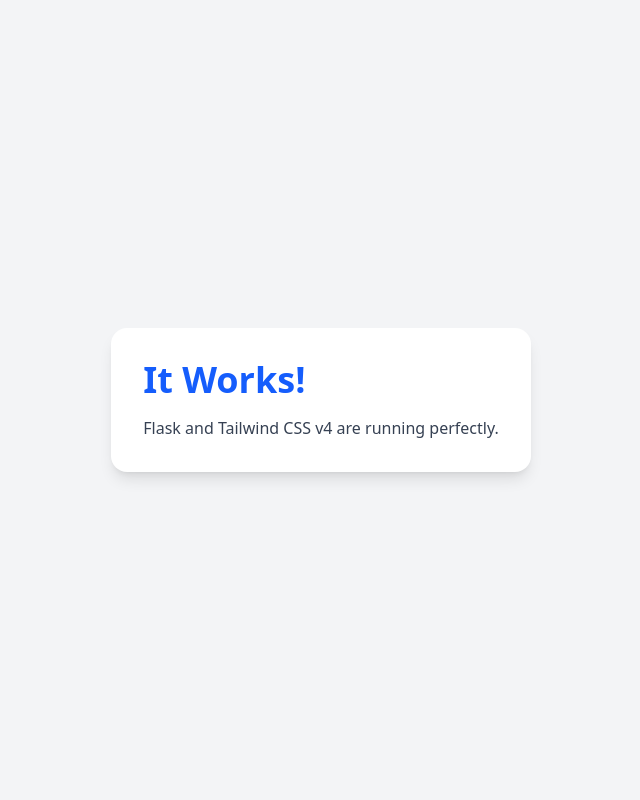
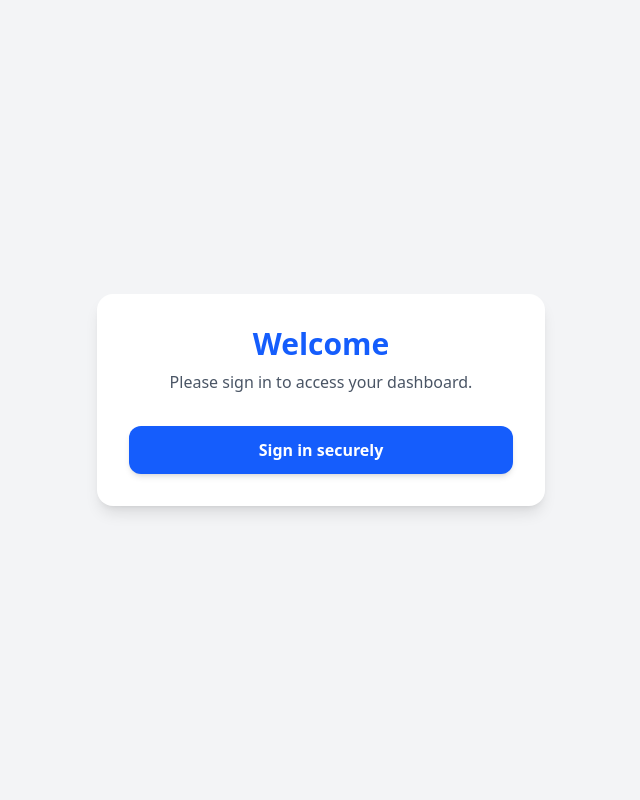
Before and after one commit to gmbcode/UI_NSVIF, a Flask app: page / in a window 1280 px wide. Shown: the whole page, without its empty margins (319-959 px from the left). Run offline with Flask 3, Linux system fonts and the light colour scheme.

Commit message:
Added basic Log_to based auth

```diff
--- a/main.py
+++ b/main.py
@@ -1,10 +1,35 @@
+# main.py
+import os
 from flask import Flask, render_template
+from dotenv import load_dotenv
+from auth import auth_bp, get_logto_client
+
+# Load variables from .env
+load_dotenv()
 
 app = Flask(__name__)
+# Flask requires a secret key to securely sign the session cookie
+app.secret_key = os.environ.get("FLASK_SECRET_KEY")
+
+# Register the authentication blueprint (routes will be prefixed with /auth)
+app.register_blueprint(auth_bp, url_prefix="/auth")
+
 
 @app.route('/')
-def home():
-    return render_template('index.html')
+async def home():
+    client = get_logto_client()
+    is_authenticated = client.isAuthenticated()
+
+    user_info = None
+    if is_authenticated:
+        # fetchUserInfo fetches profile details (like email/name) from Logto
+        try:
+            user_info = await client.fetchUserInfo()
+        except Exception as e:
+            print(f"Failed to fetch user info: {e}")
+
+    return render_template('index.html', is_authenticated=is_authenticated, user=user_info)
+
 
 if __name__ == '__main__':
     app.run(debug=True)
--- a/static/css/main.css
+++ b/static/css/main.css
@@ -7,15 +7,31 @@
     'Noto Color Emoji';
     --font-mono: ui-monospace, SFMono-Regular, Menlo, Monaco, Consolas, 'Liberation Mono', 'Courier New',
     monospace;
+    --color-red-500: oklch(63.7% 0.237 25.331);
+    --color-blue-100: oklch(93.2% 0.032 255.585);
     --color-blue-600: oklch(54.6% 0.245 262.881);
+    --color-blue-700: oklch(48.8% 0.243 264.376);
     --color-gray-100: oklch(96.7% 0.003 264.542);
+    --color-gray-200: oklch(92.8% 0.006 264.531);
+    --color-gray-500: oklch(55.1% 0.027 264.364);
+    --color-gray-600: oklch(44.6% 0.03 256.802);
     --color-gray-700: oklch(37.3% 0.034 259.733);
+    --color-gray-800: oklch(27.8% 0.033 256.848);
     --color-white: #fff;
     --spacing: 0.25rem;
+    --container-md: 28rem;
+    --text-2xl: 1.5rem;
+    --text-2xl--line-height: calc(2 / 1.5);
+    --text-3xl: 1.875rem;
+    --text-3xl--line-height: calc(2.25 / 1.875);
     --text-4xl: 2.25rem;
     --text-4xl--line-height: calc(2.5 / 2.25);
+    --font-weight-semibold: 600;
     --font-weight-bold: 700;
+    --radius-xl: 0.75rem;
     --radius-2xl: 1rem;
+    --default-transition-duration: 150ms;
+    --default-transition-timing-function: cubic-bezier(0.4, 0, 0.2, 1);
     --default-font-family: var(--font-sans);
     --default-mono-font-family: var(--font-mono);
   }
@@ -169,11 +185,29 @@
   }
 }
 @layer utilities {
+  .absolute {
+    position: absolute;
+  }
   .static {
     position: static;
   }
+  .mx-4 {
+    margin-inline: calc(var(--spacing) * 4);
+  }
+  .mx-auto {
+    margin-inline: auto;
+  }
+  .mb-2 {
+    margin-bottom: calc(var(--spacing) * 2);
+  }
   .mb-4 {
     margin-bottom: calc(var(--spacing) * 4);
+  }
+  .mb-6 {
+    margin-bottom: calc(var(--spacing) * 6);
+  }
+  .mb-8 {
+    margin-bottom: calc(var(--spacing) * 8);
   }
   .block {
     display: block;
@@ -181,8 +215,20 @@
   .flex {
     display: flex;
   }
+  .h-16 {
+    height: calc(var(--spacing) * 16);
+  }
   .h-screen {
     height: 100vh;
+  }
+  .w-16 {
+    width: calc(var(--spacing) * 16);
+  }
+  .w-full {
+    width: 100%;
+  }
+  .max-w-md {
+    max-width: var(--container-md);
   }
   .items-center {
     align-items: center;
@@ -190,11 +236,31 @@
   .justify-center {
     justify-content: center;
   }
+  .truncate {
+    overflow: hidden;
+    text-overflow: ellipsis;
+    white-space: nowrap;
+  }
   .rounded-2xl {
     border-radius: var(--radius-2xl);
   }
+  .rounded-full {
+    border-radius: calc(infinity * 1px);
+  }
+  .rounded-xl {
+    border-radius: var(--radius-xl);
+  }
+  .bg-blue-100 {
+    background-color: var(--color-blue-100);
+  }
+  .bg-blue-600 {
+    background-color: var(--color-blue-600);
+  }
   .bg-gray-100 {
     background-color: var(--color-gray-100);
+  }
+  .bg-gray-200 {
+    background-color: var(--color-gray-200);
   }
   .bg-white {
     background-color: var(--color-white);
@@ -202,23 +268,83 @@
   .p-8 {
     padding: calc(var(--spacing) * 8);
   }
-  .text-4xl {
-    font-size: var(--text-4xl);
-    line-height: var(--tw-leading, var(--text-4xl--line-height));
+  .px-4 {
+    padding-inline: calc(var(--spacing) * 4);
+  }
+  .py-3 {
+    padding-block: calc(var(--spacing) * 3);
+  }
+  .text-center {
+    text-align: center;
+  }
+  .text-2xl {
+    font-size: var(--text-2xl);
+    line-height: var(--tw-leading, var(--text-2xl--line-height));
+  }
+  .text-3xl {
+    font-size: var(--text-3xl);
+    line-height: var(--tw-leading, var(--text-3xl--line-height));
   }
   .font-bold {
     --tw-font-weight: var(--font-weight-bold);
     font-weight: var(--font-weight-bold);
   }
+  .font-semibold {
+    --tw-font-weight: var(--font-weight-semibold);
+    font-weight: var(--font-weight-semibold);
+  }
   .text-blue-600 {
     color: var(--color-blue-600);
   }
-  .text-gray-700 {
-    color: var(--color-gray-700);
+  .text-gray-500 {
+    color: var(--color-gray-500);
+  }
+  .text-gray-600 {
+    color: var(--color-gray-600);
+  }
+  .text-gray-800 {
+    color: var(--color-gray-800);
+  }
+  .text-white {
+    color: var(--color-white);
   }
   .shadow-lg {
     --tw-shadow: 0 10px 15px -3px var(--tw-shadow-color, rgb(0 0 0 / 0.1)), 0 4px 6px -4px var(--tw-shadow-color, rgb(0 0 0 / 0.1));
     box-shadow: var(--tw-inset-shadow), var(--tw-inset-ring-shadow), var(--tw-ring-offset-shadow), var(--tw-ring-shadow), var(--tw-shadow);
+  }
+  .shadow-md {
+    --tw-shadow: 0 4px 6px -1px var(--tw-shadow-color, rgb(0 0 0 / 0.1)), 0 2px 4px -2px var(--tw-shadow-color, rgb(0 0 0 / 0.1));
+    box-shadow: var(--tw-inset-shadow), var(--tw-inset-ring-shadow), var(--tw-ring-offset-shadow), var(--tw-ring-shadow), var(--tw-shadow);
+  }
+  .transition {
+    transition-property: color, background-color, border-color, outline-color, text-decoration-color, fill, stroke, --tw-gradient-from, --tw-gradient-via, --tw-gradient-to, opacity, box-shadow, transform, translate, scale, rotate, filter, -webkit-backdrop-filter, backdrop-filter, display, content-visibility, overlay, pointer-events;
+    transition-timing-function: var(--tw-ease, var(--default-transition-timing-function));
+    transition-duration: var(--tw-duration, var(--default-transition-duration));
+  }
+  .duration-200 {
+    --tw-duration: 200ms;
+    transition-duration: 200ms;
+  }
+  .hover\:bg-blue-700 {
+    &:hover {
+      @media (hover: hover) {
+        background-color: var(--color-blue-700);
+      }
+    }
+  }
+  .hover\:bg-red-500 {
+    &:hover {
+      @media (hover: hover) {
+        background-color: var(--color-red-500);
+      }
+    }
+  }
+  .hover\:text-white {
+    &:hover {
+      @media (hover: hover) {
+        color: var(--color-white);
+      }
+    }
   }
 }
 @property --tw-font-weight {
@@ -290,6 +416,10 @@
   inherits: false;
   initial-value: 0 0 #0000;
 }
+@property --tw-duration {
+  syntax: "*";
+  inherits: false;
+}
 @layer properties {
   @supports ((-webkit-hyphens: none) and (not (margin-trim: inline))) or ((-moz-orient: inline) and (not (color:rgb(from red r g b)))) {
     *, ::before, ::after, ::backdrop {
@@ -308,6 +438,7 @@
       --tw-ring-offset-width: 0px;
       --tw-ring-offset-color: #fff;
       --tw-ring-offset-shadow: 0 0 #0000;
+      --tw-duration: initial;
     }
   }
 }
--- a/templates/index.html
+++ b/templates/index.html
@@ -3,14 +3,35 @@
 <head>
     <meta charset="UTF-8">
     <meta name="viewport" content="width=device-width, initial-scale=1.0">
-    <title>Flask + Tailwind v4</title>
+    <title>Flask + Tailwind + Logto</title>
     <link href="{{ url_for('static', filename='css/main.css') }}" rel="stylesheet">
 </head>
 <body class="bg-gray-100 flex items-center justify-center h-screen">
 
-    <div class="bg-white p-8 rounded-2xl shadow-lg">
-        <h1 class="text-4xl font-bold text-blue-600 mb-4">It Works!</h1>
-        <p class="text-gray-700">Flask and Tailwind CSS v4 are running perfectly.</p>
+    <div class="bg-white p-8 rounded-2xl shadow-lg max-w-md w-full mx-4 text-center">
+
+        {% if is_authenticated %}
+            <div class="w-16 h-16 bg-blue-100 text-blue-600 rounded-full flex items-center justify-center mx-auto mb-4 text-2xl font-bold">
+                {{ user.username[0] | upper if user and user.username else 'U' }}
+            </div>
+            <h1 class="text-3xl font-bold text-gray-800 mb-2">Welcome Back!</h1>
+            <p class="text-gray-500 mb-6 truncate">
+                {{ user.email if user else 'Authenticated User' }}
+            </p>
+            <a href="{{ url_for('auth.sign_out') }}" class="block w-full bg-gray-200 hover:bg-red-500 hover:text-white text-gray-800 font-semibold py-3 px-4 rounded-xl transition duration-200">
+                Sign Out
+            </a>
+
+        {% else %}
+            <div class="mb-8">
+                <h1 class="text-3xl font-bold text-blue-600 mb-2">Welcome</h1>
+                <p class="text-gray-600">Please sign in to access your dashboard.</p>
+            </div>
+            <a href="{{ url_for('auth.sign_in') }}" class="block w-full bg-blue-600 hover:bg-blue-700 text-white font-semibold py-3 px-4 rounded-xl shadow-md transition duration-200">
+                Sign in securely
+            </a>
+        {% endif %}
+
     </div>
 
 </body>
```
Also changed, not shown: auth.py (added, +53 -0 lines), 2 other files.
